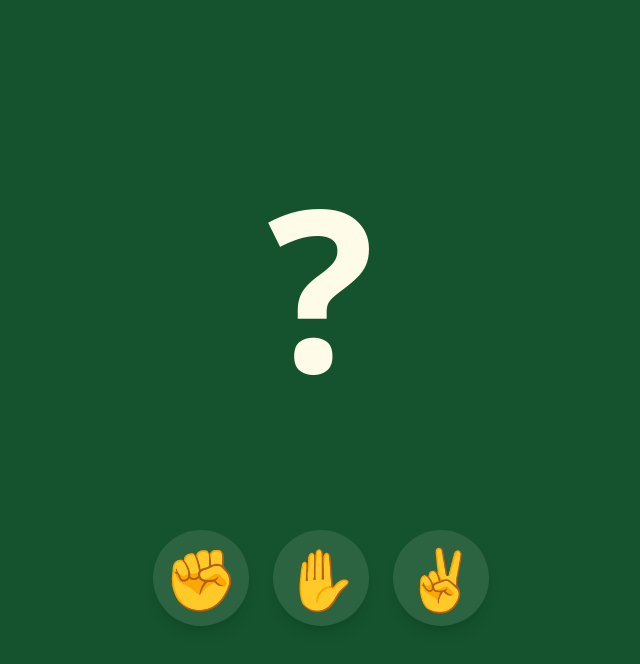
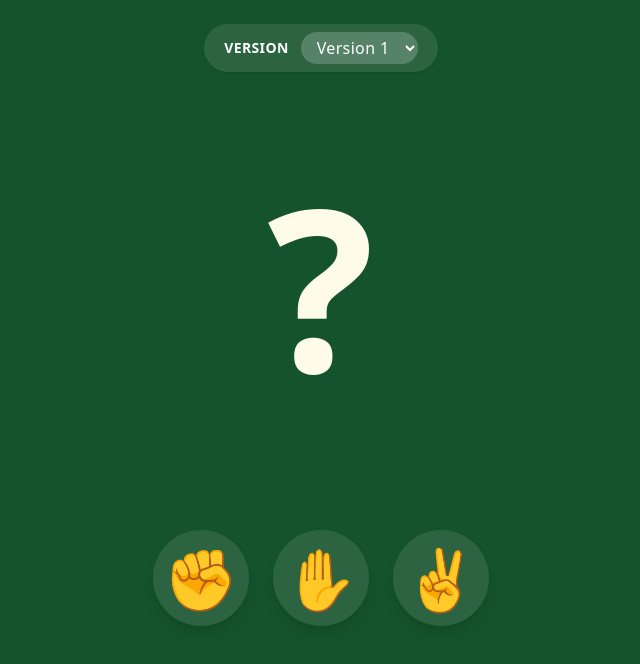
Before and after one commit to Aquinnmo/rps-web, a Next.js app: page / in a window 1280 px wide. Shown: the top 664 px of the page, without its empty margins (319-959 px from the left). Built offline with nearby package versions, Linux system fonts and the light colour scheme.

Commit message:
drop down selector

```diff
--- a/src/app/page.tsx
+++ b/src/app/page.tsx
@@ -1,13 +1,13 @@
 "use client";
 
-import { useCallback, useMemo, useState } from "react";
+import { useCallback, useMemo, useState, type ChangeEvent } from "react";
 import {
   determineOutcome,
+  getComputerMoveForVersion,
+  type GameVersion,
   MOVES,
   MOVE_EMOJI,
   OUTCOME_MESSAGES,
-  randomComputerMove,
-  smartComputerMove,
   type GameOutcome,
   type Move,
 } from "../lib/game";
@@ -36,6 +36,7 @@ const recordGameResult = async (result: GameResult) => {
 export default function Home() {
   const [computerMove, setComputerMove] = useState<Move | null>(null);
   const [outcome, setOutcome] = useState<GameOutcome | null>(null);
+  const [gameVersion, setGameVersion] = useState<GameVersion>(1);
 
   const lastMoveEmoji = useMemo(() => {
     if (!computerMove) {
@@ -47,8 +48,9 @@ export default function Home() {
 
   const outcomeMessage = outcome ? OUTCOME_MESSAGES[outcome] : "\u00A0";
 
-  const handlePlayerMove = useCallback((playerMove: Move) => {
-    const nextComputerMove = smartComputerMove();
+  const handlePlayerMove = useCallback(
+    (playerMove: Move) => {
+      const nextComputerMove = getComputerMoveForVersion(gameVersion);
       const nextOutcome = determineOutcome(playerMove, nextComputerMove);
 
       setComputerMove(nextComputerMove);
@@ -59,10 +61,36 @@ export default function Home() {
         computerMove: nextComputerMove,
         outcome: nextOutcome,
       });
-  }, []);
+    },
+    [gameVersion],
+  );
+
+  const handleVersionChange = useCallback(
+    (event: ChangeEvent<HTMLSelectElement>) => {
+      setGameVersion(Number(event.target.value) as GameVersion);
+    },
+    [],
+  );
 
   return (
-    <div className="flex min-h-screen flex-col items-center justify-center gap-12 bg-transparent text-center">
+    <div className="relative flex min-h-screen w-full flex-col items-center justify-center gap-12 bg-transparent text-center">
+      <div className="absolute top-6 flex w-full justify-center">
+        <label
+          htmlFor="game-version"
+          className="flex items-center gap-3 rounded-full bg-white/10 px-5 py-2 text-sm font-semibold uppercase tracking-wide text-white shadow"
+        >
+          <span>Version</span>
+          <select
+            id="game-version"
+            value={gameVersion}
+            onChange={handleVersionChange}
+            className="rounded-full bg-white/20 px-3 py-1 text-base font-medium text-white outline-none ring-white/60 transition focus-visible:ring"
+          >
+            <option value={0}>Version 0</option>
+            <option value={1}>Version 1</option>
+          </select>
+        </label>
+      </div>
       <div className="text-[clamp(8rem,18vw,14rem)] font-semibold leading-none">
         {lastMoveEmoji}
       </div>
--- a/src/lib/game.ts
+++ b/src/lib/game.ts
@@ -117,3 +117,28 @@ export const singleOrderMarkov = (): Move =>
   //if a tie apparently they cycle one more
   return MOVES[(MOVES.indexOf(lastTurn.player) + 2) % 3]
 };
+
+export type GameVersion = 0 | 1;
+
+export const COMPUTER_MOVE_STRATEGIES: Record<GameVersion, () => Move> = {
+  0: randomComputerMove,
+  1: smartComputerMove,
+};
+
+export const getComputerMoveForVersion = (
+  version: GameVersion,
+  strategies: Partial<Record<GameVersion, () => Move>> = {},
+): Move => {
+  const mergedStrategies: Record<GameVersion, () => Move> = {
+    ...COMPUTER_MOVE_STRATEGIES,
+    ...strategies,
+  };
+
+  const strategy = mergedStrategies[version];
+
+  if (!strategy) {
+    throw new Error(`Unsupported game version: ${version}`);
+  }
+
+  return strategy();
+};
```
Also changed, not shown: 2 other files (tests, documents, lock files or other folders). Lines whose indentation alone changed are shown as unchanged.
